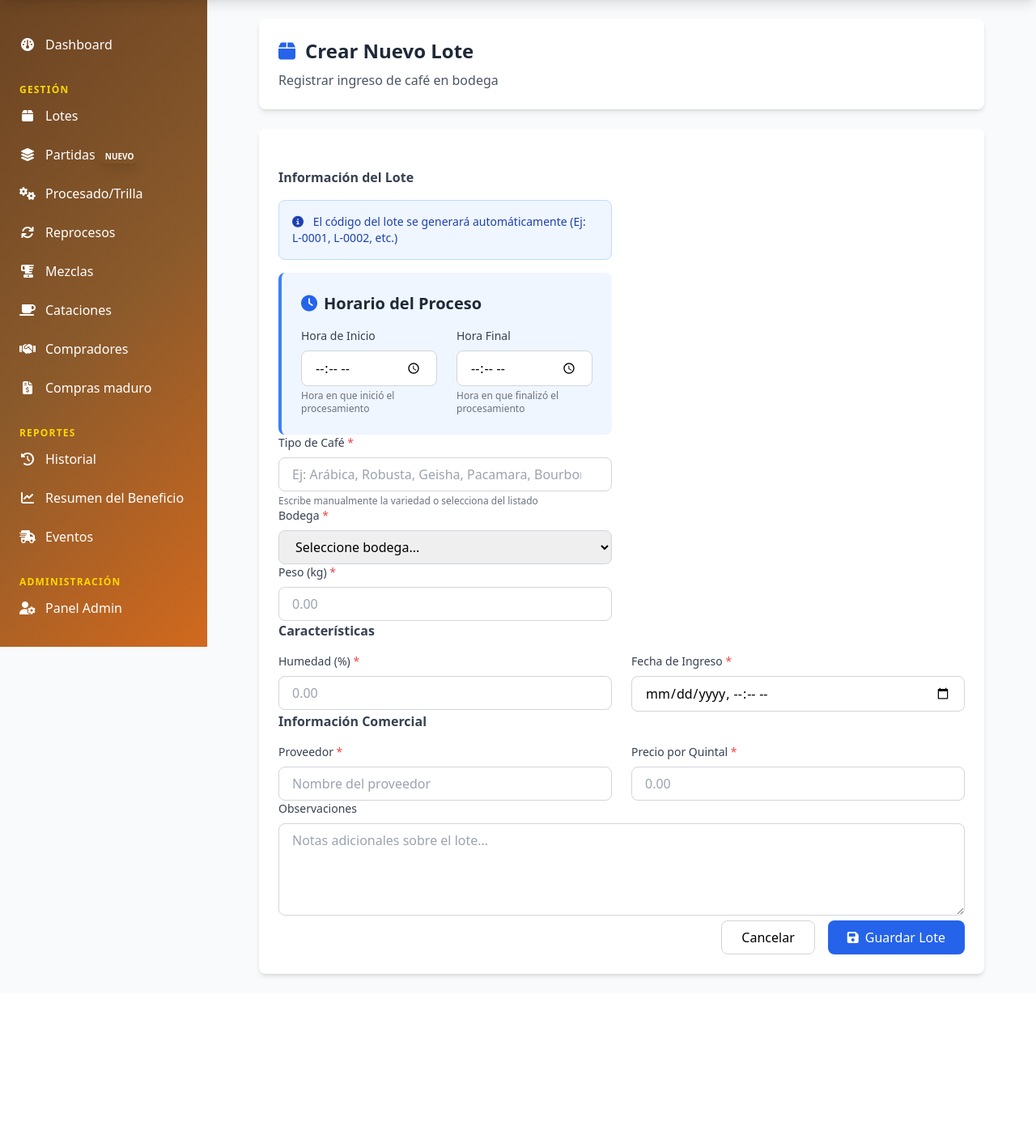
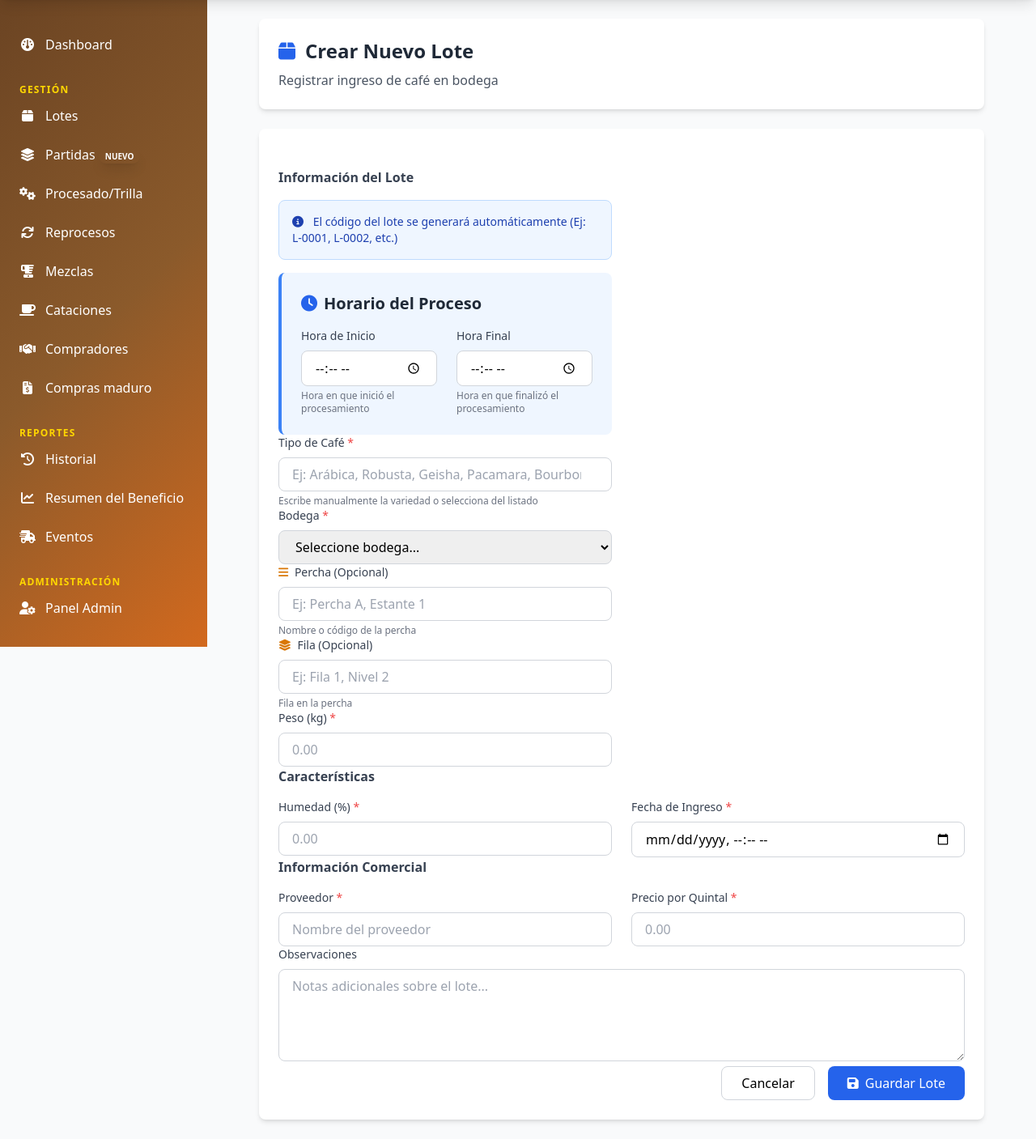
Before and after one commit to JoseAGa415/ElGigante, a Django app: page /lotes/crear/ in a window 1280 px wide. Shown: the part 65-1472 px from the top of the page at 81% size. Before the commit the page ends 1273 px from the top, so only its background shows below. Run offline with Django 5.2, Linux system fonts and the light colour scheme; the visitor is signed in with stand-in values (Sample User, id 1); data that the repository does not hold is empty; some libraries are stand-ins or nearby versions.

Commit message:
feat: Add ubicacion fields (percha, fila) to Lote model
Extended location tracking to Lote (batch) records:
- Added percha and fila fields to Lote model
- Updated crear_lote view to handle percha and fila
- Updated editar_lote view to handle percha and fila
- Updated lotes/crear.html with percha and fila inputs
- Updated lotes/editar.html with percha and fila inputs with values
- Created migration 0033_lote_ubicacion_fields

Now all major entities have complete location tracking:
- Lote (bodega, percha, fila)
- Procesado (bodega_destino, percha, fila)
- Reproceso (bodega_destino, percha, fila)
- Mezcla (bodega_destino, percha, fila)

Co-Authored-By: Claude Sonnet 4.5 <noreply@anthropic.com>

```diff
--- a/beneficio/models.py
+++ b/beneficio/models.py
@@ -57,6 +57,8 @@ class Lote(models.Model):
     codigo = models.CharField(max_length=50, unique=True, editable=False)
     tipo_cafe = models.CharField(max_length=100)
     bodega = models.ForeignKey(Bodega, on_delete=models.CASCADE, related_name='lotes')
+    percha = models.CharField(max_length=100, blank=True, null=True, help_text="Nombre de la percha")
+    fila = models.CharField(max_length=50, blank=True, null=True, help_text="Fila en la percha")
     peso_kg = models.DecimalField(max_digits=10, decimal_places=2)
     humedad = models.DecimalField(max_digits=5, decimal_places=2)
     fecha_ingreso = models.DateTimeField()
--- a/beneficio/templates/beneficio/lotes/crear.html
+++ b/beneficio/templates/beneficio/lotes/crear.html
@@ -100,6 +100,30 @@
                         <option value="{{ bodega.id }}">{{ bodega.codigo }} - {{ bodega.nombre }}</option>
                         {% endfor %}
                     </select>
+                </div>
+
+                <div>
+                    <label class="block text-sm font-medium text-gray-700 mb-2">
+                        <i class="fas fa-bars mr-1 text-amber-600"></i>
+                        Percha (Opcional)
+                    </label>
+                    <input type="text"
+                           name="percha"
+                           placeholder="Ej: Percha A, Estante 1"
+                           class="w-full px-4 py-2 border border-gray-300 rounded-lg focus:ring-2 focus:ring-blue-600">
+                    <p class="text-xs text-gray-500 mt-1">Nombre o código de la percha</p>
+                </div>
+
+                <div>
+                    <label class="block text-sm font-medium text-gray-700 mb-2">
+                        <i class="fas fa-layer-group mr-1 text-amber-600"></i>
+                        Fila (Opcional)
+                    </label>
+                    <input type="text"
+                           name="fila"
+                           placeholder="Ej: Fila 1, Nivel 2"
+                           class="w-full px-4 py-2 border border-gray-300 rounded-lg focus:ring-2 focus:ring-blue-600">
+                    <p class="text-xs text-gray-500 mt-1">Fila en la percha</p>
                 </div>
 
                 <div>
--- a/beneficio/views.py
+++ b/beneficio/views.py
@@ -394,6 +394,8 @@ def crear_lote(request):
 
                 lote.tipo_cafe = request.POST.get('tipo_cafe')
                 lote.bodega_id = request.POST.get('bodega_id')
+                lote.percha = request.POST.get('percha', '')
+                lote.fila = request.POST.get('fila', '')
                 lote.peso_kg = request.POST.get('peso_kg')
                 lote.humedad = request.POST.get('humedad')
                 lote.fecha_ingreso = request.POST.get('fecha_ingreso')
@@ -438,6 +440,8 @@ def editar_lote(request, pk):
 
                 lote.tipo_cafe = request.POST.get('tipo_cafe')
                 lote.bodega_id = request.POST.get('bodega_id')
+                lote.percha = request.POST.get('percha', '')
+                lote.fila = request.POST.get('fila', '')
                 lote.peso_kg = request.POST.get('peso_kg')
                 lote.humedad = request.POST.get('humedad')
                 lote.fecha_ingreso = request.POST.get('fecha_ingreso')
```
Also changed, not shown: beneficio/templates/beneficio/lotes/editar.html (+26 -0 lines), beneficio/migrations/0033_lote_ubicacion_fields.py (added).
